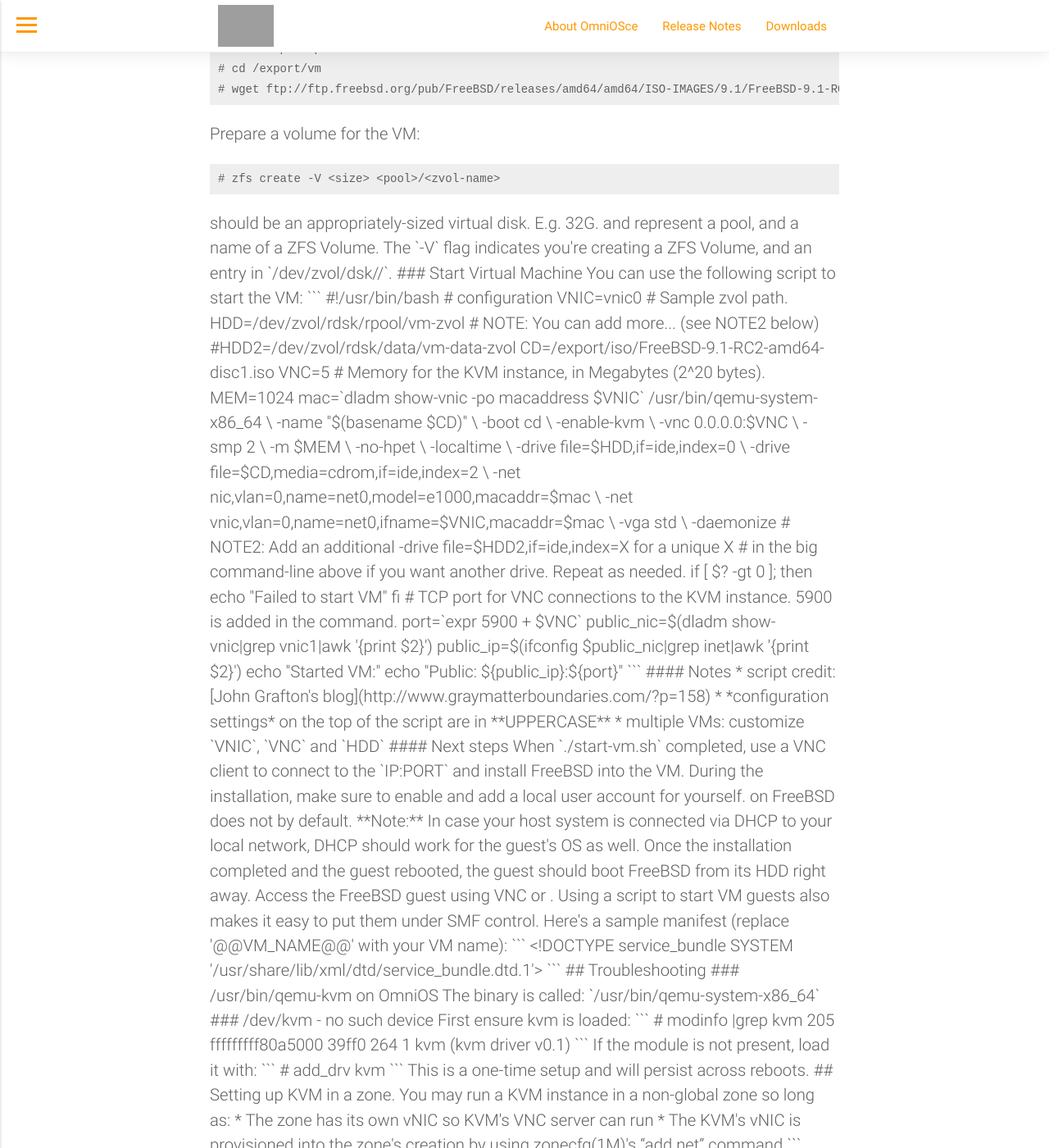
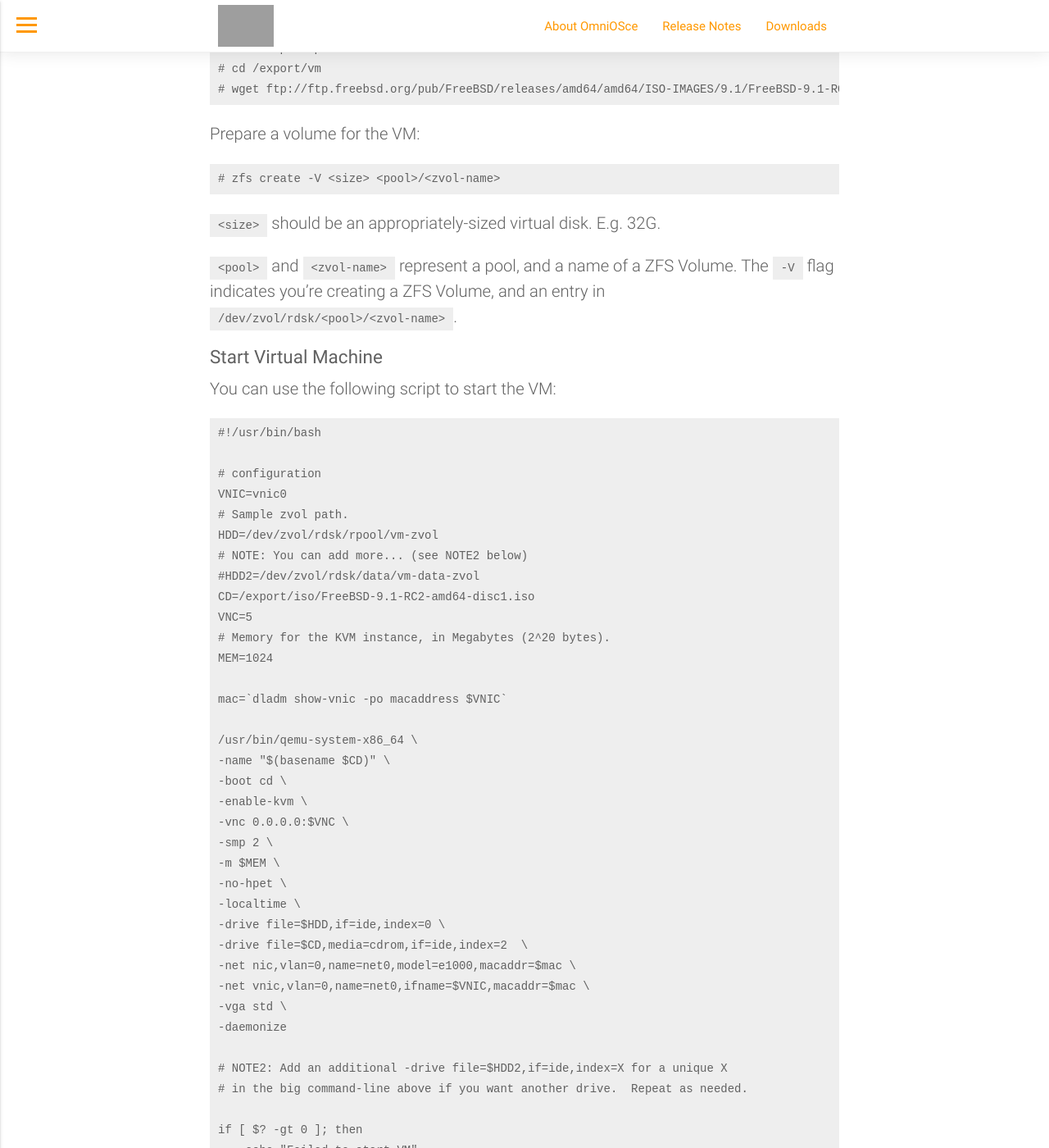
Before and after one commit to omniosorg/omniosorg.github.io, a Jekyll site: the page built from _docs/info/virtualmachineskvm.md, in a window 1280 px wide and 1400 px high, scrolled down 830 px. Shown: the whole window at 82% size. Built offline with Jekyll 4.4.1, drawn with Linux system fonts in a browser that asks for light colours; some of the changed text lies outside the part shown; grey boxes are pictures that could not be loaded.

Commit message:
fixing syntax

````diff
--- a/_docs/info/virtualmachineskvm.md
+++ b/_docs/info/virtualmachineskvm.md
@@ -52,11 +52,11 @@ Prepare a volume for the VM:
 # zfs create -V <size> <pool>/<zvol-name>
 ```
 
-<size> should be an appropriately-sized virtual disk. E.g. 32G.
+`<size>` should be an appropriately-sized virtual disk. E.g. 32G.
 
-<pool> and <zvol-name> represent a pool, and a name of a ZFS Volume. The
+`<pool>` and `<zvol-name>` represent a pool, and a name of a ZFS Volume. The
 `-V` flag indicates you're creating a ZFS Volume, and an entry in
-`/dev/zvol/dsk/<pool>/<zvol-name>`.
+`/dev/zvol/rdsk/<pool>/<zvol-name>`.
 
 ### Start Virtual Machine
 
````
